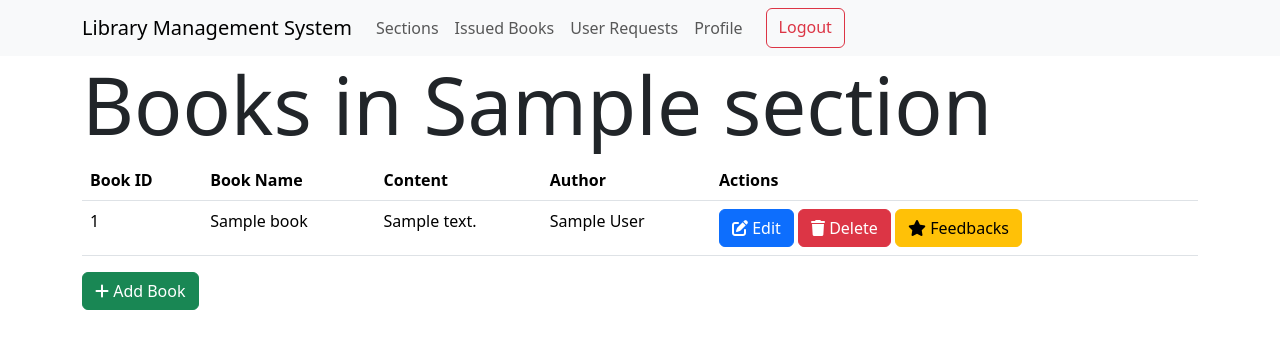
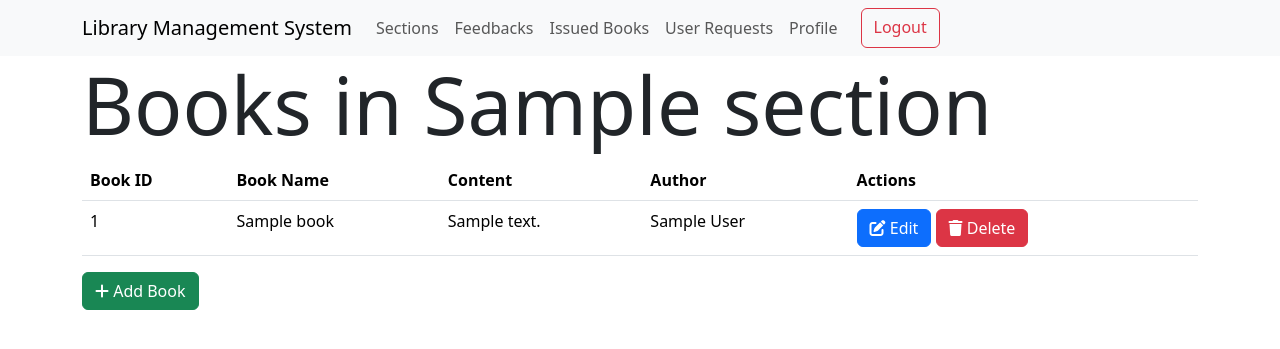
Before and after one commit to rajarshiroydev/modern_application_development_1, a Flask app: page /section/1/ in a window 1280 px wide. Shown: the top 349 px of the page. Run offline with Flask 3, Linux system fonts and the light colour scheme; the visitor is signed in with stand-in values (Sample User, id 1); tables that the repository leaves empty hold one stand-in row (values such as "Sample post").

Commit message:
correct data fetching for feedback

```diff
--- a/routes.py
+++ b/routes.py
@@ -637,14 +637,13 @@ def give_feedbacks(id):
 def give_feedbacks_post(id):
     feedback = request.form.get("feedback")
 
-    # finds the issued books of the user_id
-    info = Issued.query.get(id)
+    info = Books.query.get(id)
 
     book_feedback = Feedbacks(
         user_id=session["user_id"],
         book_id=id,
         username=session["username"],
-        book_name=info.book_name,
+        book_name=info.name,
         author=info.author,
         feedback=feedback,
         date_of_feedback=datetime.now(),
--- a/templates/navbar.html
+++ b/templates/navbar.html
@@ -11,6 +11,7 @@
                 {% if session['is_admin'] %}
                 <!-- This block will only be shown if the user is an admin -->
                 <a class="nav-link" href="{{ url_for('admin') }}">Sections</a>
+                <a class="nav-link" href="{{ url_for('show_feedbacks') }}">Feedbacks</a>
                 <a class="nav-link" href="{{ url_for('issued_books') }}">Issued Books</a>
                 <a class="nav-link" href="{{ url_for('cart') }}">User Requests</a>
                 <a class="nav-link" href="{{ url_for('profile') }}">Profile</a>
--- a/templates/section/show.html
+++ b/templates/section/show.html
@@ -36,10 +36,6 @@ Books of Section {{section.name}}
                     <i class="fas fa-trash"></i>
                     Delete
                 </a>
-                <a href="{{url_for('show_feedbacks')}}" class="btn btn-warning">
-                    <i class="fas fa-star"></i>
-                    Feedbacks
-                </a>
             </td>
         </tr>
         {% endfor %}
--- a/templates/show_feedbacks.html
+++ b/templates/show_feedbacks.html
@@ -7,7 +7,7 @@ User Feedbacks
 {% block content %}
 
 <h1 class="display-1">User Feedbacks</h1>
-
+<hr>
 <table class="table">
     <thead>
         <tr>
```
